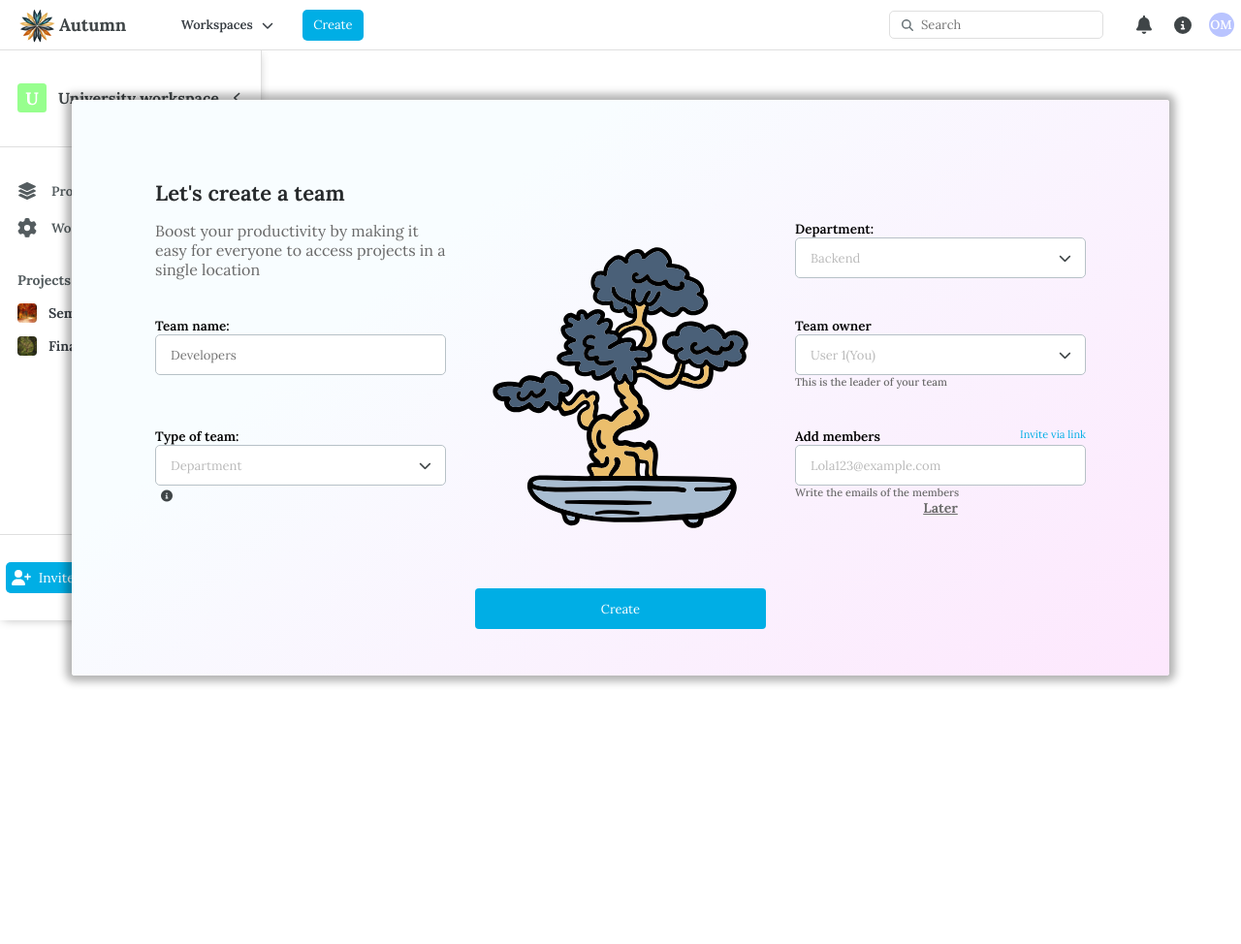
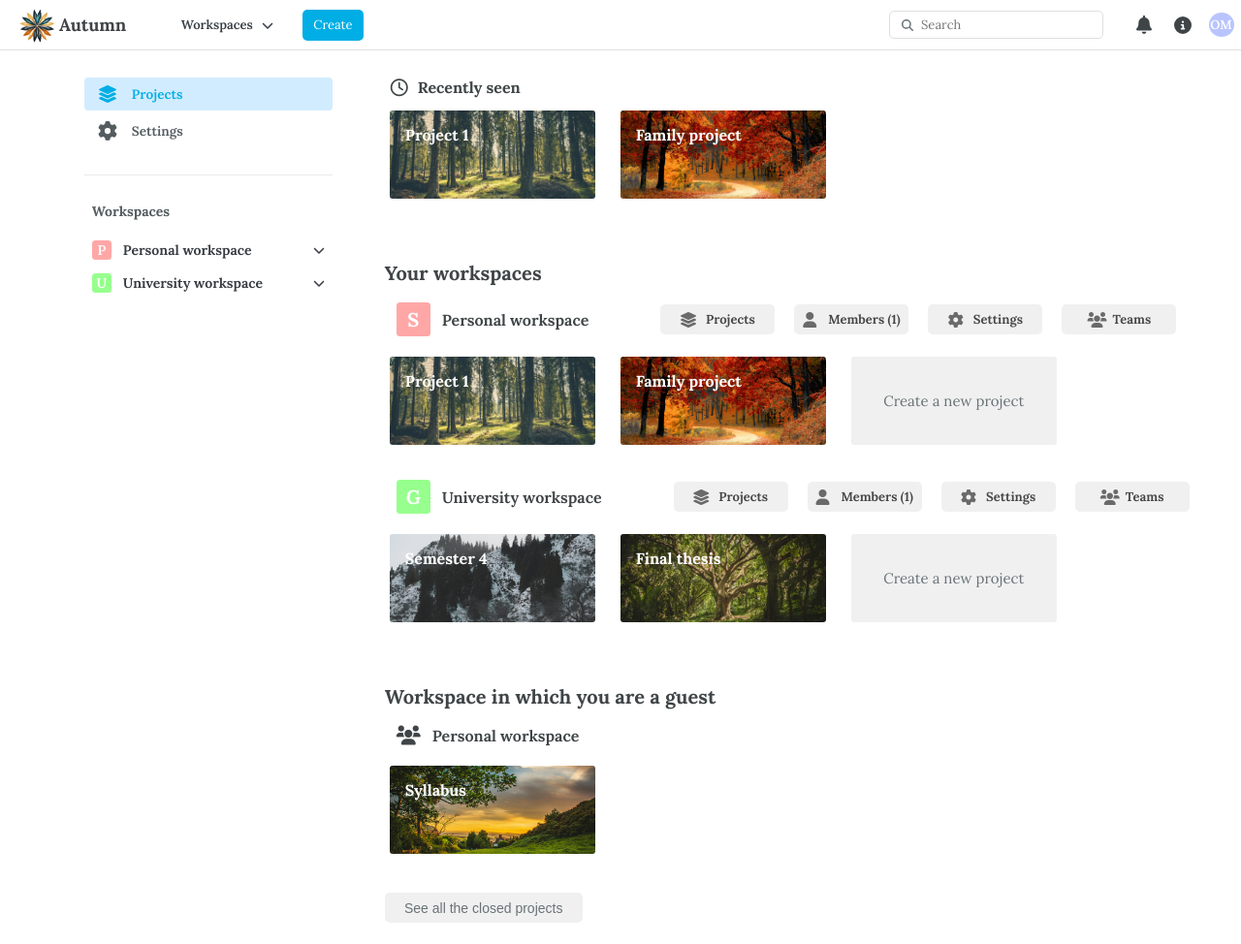
Before and after one commit to OscarS05/Autumn-Proyect-management, a PHP site: page / in a window 1280 px wide. Shown: the whole page at 97% size. Before the commit the page ends 707 px from the top, so only its background shows below. Run offline with PHP 8.4, Linux system fonts and the light colour scheme.

Commit message:
Your workspaces and projects screen has been finished with HTML, CSS, js for nagevation between team list screen and your workspaces and projects(main)

```diff
--- a/css/styles.css
+++ b/css/styles.css
@@ -257,7 +257,7 @@ input[type="text"]:focus {
     position: fixed;
     left: 170px;
     box-shadow: 0px 3px 10px -1px rgb(0, 0, 0, 30%);
-    z-index: 2;
+    z-index: 3;
     top: 52px;
     background-color: #FFFFFF;
 }
@@ -274,7 +274,6 @@ input[type="text"]:focus {
 }
 
 .container-your-workspaces {
-    gap: 2px;
     display: flex;
     flex-direction: column;
 }
@@ -743,12 +742,17 @@ input[type="text"]:focus {
 #sidebar {
     width: 285px;
     background-color: white;
-    /* border: 1px solid gray; */
-    position: fixed;
+    position: relative;
     top: 52px;
-    left: 75px;
     display: flex;
     justify-content: center;
+    margin: 0px 0px 0px 75px;
+    height: auto;
+    min-height: 300px;
+}
+
+.content-sidebar {
+    position: fixed;
 }
 
 .container-projects-settings {
@@ -790,7 +794,7 @@ input[type="text"]:focus {
     background-color: #E4ECF1;
 }
 
-#projects-sidebar.clicked {
+.projects-sidebar-styles.clicked {
     background-color: #D2ECFF;
 }
 
@@ -802,7 +806,7 @@ input[type="text"]:focus {
     background-image: url(../assets/images/layer-group-solid-blue.svg);
 }
 
-#projects-sidebar.clicked p {
+.projects-sidebar-styles.clicked p {
     color: #00AEE5;
 }
 
@@ -866,7 +870,7 @@ input[type="text"]:focus {
 /* ASIDE */
 
 #aside {
-    width: 270px;
+    width: 288px;
     height: 589px;
     border-right: 1px solid #DFDFDF;
     position: fixed;
@@ -892,8 +896,51 @@ input[type="text"]:focus {
     border-bottom: 1px solid #dfdfdf;
 }
 
+#chevron-left-aside:hover {
+    background-color: #c8d0d5;
+}
+
 .chevron-left-aside {
-    background-image: url(../assets/images/chevron-left-solid.svg);
+    display: flex;
+    padding: 12px;
+    align-items: center;
+    justify-content: center;
+    border-radius: 14px;
+}
+
+.chevron-left-aside-icon {
+    font-size: 12px;
+}
+
+.aside-hidden {
+    border-right: 1px solid #dfdfdf;
+    width: 20px;
+    height: 100vh;
+    position: fixed;
+    top: 52px;
+    box-shadow: 0px 2px 10px -3px rgb(0, 0, 0, 30%);
+}
+
+.container-chevron-right {
+    display: flex;
+    padding: 14px;
+    align-items: center;
+    justify-content: center;
+    border-radius: 47px;
+    height: 18px;
+    cursor: pointer;
+    border: 1px solid #dfdfdf;
+    background-color: #FFFFFF;
+    box-shadow: 0px 2px 10px -3px rgb(0, 0, 0, 30%);
+    margin: 10px 3px;
+}
+
+.container-chevron-right:hover {
+    background-color: #E4ECF1;
+}
+
+.container-chevron-right i {
+    font-size: 12px;
 }
 
 .img-semester-4 {
@@ -945,17 +992,17 @@ input[type="text"]:focus {
 }
 
 .container-projects-aside {
-    padding: 7px 36px 7px 18px;
-    width: 269px;
+    padding: 7px 18px 7px 18px;
+    width: 100%;
 }
 
 .projects-settings-aside {
     padding: 0px 18px;
-    width: 269px;
+    width: 100%;
 }
 
 .workspace-aside {
-    width: 269px;
+    width: 288px;
     padding: 7px 18px
 }
 
@@ -984,6 +1031,8 @@ input[type="text"]:focus {
     padding: 0px;
     gap: 8px;
 }
+
+
 
 
 
@@ -1021,3 +1070,192 @@ input[type="text"]:focus {
 #container-add-members div:nth-child(2) div {
     cursor: text;
 }
+
+
+
+/* Main: YOUR PROJECTS */
+
+#sidebar-yourWorkspaces {
+    display: flex;
+}
+
+#your-projects {
+    width: 900px;
+    height: auto;
+    top: 52px;
+    display: flex;
+    flex-direction: column;
+    position: relative;
+    margin: 0px 0px 22px 42px;
+}
+
+.title-workspace {
+    margin: 34px 0px 12px 0px;
+    color: #3f4547;
+    font-size: 20px;
+}
+
+.container-name-workspace {
+    display: flex;
+    align-items: center;
+}
+
+#letter-personal-workspace {
+    background-color: #FFA7A7;
+}
+
+.letter-workspace {
+    width: 35px;
+    height: 35px;
+    border-radius: 3.5px;
+    display: flex;
+    align-items: center;
+    justify-content: center;
+}
+
+.letter-workspace span {
+    font-size: 20px;
+    font-weight: bold;
+    color: #FFFFFF;
+}
+
+#letter-university-workspace {
+    background-color: #97FF8E;
+}
+
+.main-name-workspace {
+    color: #3f4547;
+    font-size: 17px;
+    font-weight: 650;
+}
+
+.container-title-buttons {
+    display: flex;
+    margin: 6px 0px 15px 12px;
+    gap: 62px;
+}
+
+.content-buttons {
+    display: flex;
+    align-items: center;
+    gap: 20px;
+}
+
+.buttons-workspace-style {
+    width: 118px;
+    height: 31px;
+    border-radius: 5px;
+    background-color: #F0F0F0;
+    display: flex;
+    align-items: center;
+    justify-content: center;
+    gap: 10px;
+    cursor: pointer;
+}
+
+.buttons-workspace-style i {
+    width: 16px;
+}
+
+.buttons-workspace-style span {
+    color: #454545;
+    font-size: 13px;
+    font-weight: 650;
+}
+
+.name-workspace-main {
+    font-size: 16px;
+    font-weight: 650;
+    color: #3f4547;
+    margin: 0px 12px;
+}
+
+.container-projects {
+    display: flex;
+    gap: 26px;
+    margin: 0px 5px 30px 5px;
+    padding: 6px 0px 0px 0px;
+}
+
+.projects-styles {
+    width: 212px;
+    height: 91px;
+    border-radius: 3px;
+    background-size: cover;
+    padding: 15px 16px;
+    cursor: pointer;
+}
+
+.new-project-styles {
+    background-color: #F0F0F0;
+    display: flex;
+    align-items: center;
+    justify-content: center;
+}
+
+#create-new-project p {
+    color: #697377;
+    font-size: 15px;
+    font-weight: 100;
+}
+
+.projects-styles p {
+    font-size: 16px;
+    font-weight: bold;
+    color: #FFFFFF;
+}
+
+#project-1 {
+    background-image: url(../assets/images/bosque-1.png);
+
+}
+
+#family-project {
+    background-image: url(../assets/images/bosque-3.jpeg);
+}
+
+.title-container-recently-seen {
+    display: flex;
+    align-items: center;
+    margin: 28px 0px 8px 6px;
+}
+
+.clock-main {
+    font-size: 18px;
+    margin: 0px 10px 0px 0px;
+}
+
+.title-recently-seen {
+    font-size: 16px;
+    margin: 0px;
+}
+
+#semester-4 {
+    background-image: url(../assets/images/bosque-4.jpeg);
+}
+
+#final-thesis {
+    background-image: url(../assets/images/bosque-2.jpeg);
+}
+
+#syllabus-project {
+    background-image: url(../assets/images/bosque-5.jpg);
+}
+
+.users-a-guest {
+    font-size: 20px;
+}
+
+#closed-projects-button {
+    color: #697377;
+    font-size: 14px;
+    font-weight: 300;
+    background-color: #F0F0F0;
+    border-radius: 5px;
+    width: 204px;
+    height: 31px;
+    border: none;
+    outline: none;
+    cursor: pointer;
+    margin: 10px 0px 0px 0px;
+}
--- a/includes/aside.php
+++ b/includes/aside.php
@@ -1,4 +1,12 @@
-<aside id="aside" class="">
+<div class="aside-hidden inactive">
+
+    <div class="container-chevron-right">
+        <i class="fa-solid fa-chevron-right" style="color: #3f4547;"></i>
+    </div>
+
+</div>
+
+<aside id="aside" class="inactive">
 
     <div class="container-workspace-name-aside">
         <div id="university-workspace" class="workspace-aside container-workspace-sidebar-styles">
@@ -19,15 +27,16 @@
 
             </div>
 
-            <div class="chevron-left-aside chevron-down"></div>
+            <div id="chevron-left-aside" class="chevron-left-aside chevron-down">
+                <i class="fa-solid fa-chevron-left chevron-left-aside-icon" style="color: #3f4547;"></i>
+            </div>
 
         </div>
-
     </div>
 
     <div class="container-projects-settings">
 
-        <div id="projects-sidebar" class="projects-settings-aside content-projects-settings">
+        <div id="projects-aside" class="projects-settings-aside content-projects-settings projects-sidebar-styles">
 
             <div class="img-projects-sidebar"></div>
 
@@ -55,7 +64,7 @@
 
                 <div class="img-ellipsis icon-styles"></div>
 
-                <div class="img-plus icon-styles"></div>
+                <div id="img-plus-aside" class="img-plus icon-styles"></div>
 
             </div>
 
--- a/includes/create-team.php
+++ b/includes/create-team.php
@@ -1,6 +1,6 @@
-<div id="container-screen-create-team" class="container-creation-screen size-container">
+<div id="container-screen-create-team" class="container-creation-screen">
 
-    <div id="create-a-team" class="creation-screen-styles">
+    <div id="create-a-team" class="creation-screen-styles inactive">
 
         <form id="form-create-team" class="form-create-workspace">
 
--- a/includes/sidebar.php
+++ b/includes/sidebar.php
@@ -4,7 +4,7 @@
 
         <div class="container-projects-settings">
 
-            <div id="projects-sidebar" class="content-projects-settings">
+            <div id="projects-sidebar" class="content-projects-settings projects-sidebar-styles">
 
                 <div class="img-projects-sidebar"></div>
 
--- /dev/null
+++ b/includes/your-workspaces.php
@@ -0,0 +1,221 @@
+<main id="your-projects" class="">
+
+    <div class="container-your-projects">
+
+        <div class="container-recently-seen">
+
+            <div class="container-your-workspaces">
+
+                <div class="title-container-recently-seen">
+
+                    <i class="fa-regular fa-clock clock-main" style="color: #3f4547;"></i>
+                    <h3 class="title-workspace title-recently-seen">Recently seen</h3>
+
+                </div>
+
+                <div class="container-projects">
+
+                    <div id="project-1" class="projects-styles">
+
+                        <p>Project 1</p>
+
+                    </div>
+
+                    <div id="family-project" class="projects-styles">
+
+                        <p>Family project</p>
+
+                    </div>
+
+                </div>
+
+            </div>
+
+        </div>
+
+        <div class="container-your-workspaces">
+
+            <h3 class="title-workspace">Your workspaces</h3>
+
+            <div id="container-personal-workspace">
+
+                <div class="container-title-buttons">
+
+                    <div class="container-name-workspace">
+
+                        <div id="letter-personal-workspace" class="letter-workspace">
+                            <span>S</span>
+                        </div>
+
+                        <span class="name-workspace-main">Personal workspace</span>
+
+                    </div>
+
+                    <div class="content-buttons">
+
+                        <div id="button-projects" class="buttons-workspace-style">
+
+                            <i class="fa-solid fa-layer-group" style="color: #6a6a6a;"></i>
+                            <span>Projects</span>
+
+                        </div>
+
+                        <div id="button-members" class="buttons-workspace-style">
+
+                            <i class="fa-solid fa-user" style="color: #6a6a6a;"></i>
+                            <span>Members (<span>1</span>)</span>
+
+                        </div>
+
+                        <div id="button-settings" class="buttons-workspace-style">
+
+                            <i class="fa-solid fa-gear" style="color: #6a6a6a;"></i>
+                            <span>Settings</span>
+
+                        </div>
+
+                        <div id="button-teams" class="buttons-workspace-style">
+
+                            <i class="fa-solid fa-users" style="color: #6a6a6a;"></i>
+                            <span>Teams</span>
+
+                        </div>
+
+                    </div>
+
+                </div>
+
+                <div class="container-projects">
+
+                    <div id="project-1" class="projects-styles">
+
+                        <p>Project 1</p>
+
+                    </div>
+
+                    <div id="family-project" class="projects-styles">
+
+                        <p>Family project</p>
+
+                    </div>
+
+                    <div id="create-new-project" class="new-project-styles projects-styles">
+
+                        <p>Create a new project</p>
+
+                    </div>
+
+                </div>
+
+            </div>
+
+            <div id="container-university-workspace">
+
+                <div class="container-title-buttons">
+
+                    <div class="container-name-workspace">
+
+                        <div id="letter-university-workspace" class="letter-workspace">
+                            <span>G</span>
+                        </div>
+
+                        <span class="name-workspace-main">University workspace</span>
+
+                    </div>
+
+                    <div class="content-buttons">
+
+                        <div id="button-projects" class="buttons-workspace-style">
+
+                            <i class="fa-solid fa-layer-group" style="color: #6a6a6a;"></i>
+                            <span>Projects</span>
+
+                        </div>
+
+                        <div id="button-members" class="buttons-workspace-style">
+
+                            <i class="fa-solid fa-user" style="color: #6a6a6a;"></i>
+                            <span>Members (<span>1</span>)</span>
+
+                        </div>
+
+                        <div id="button-settings" class="buttons-workspace-style">
+
+                            <i class="fa-solid fa-gear" style="color: #6a6a6a;"></i>
+                            <span>Settings</span>
+
+                        </div>
+
+                        <div id="button-teams" class="buttons-workspace-style">
+
+                            <i class="fa-solid fa-users" style="color: #6a6a6a;"></i>
+                            <span>Teams</span>
+
+                        </div>
+
+                    </div>
+
+                </div>
+
+                <div class="container-projects">
+
+                    <div id="semester-4" class="projects-styles">
+
+                        <p>Semester 4</p>
+
+                    </div>
+
+                    <div id="final-thesis" class="projects-styles">
+
+                        <p>Final thesis</p>
+
+                    </div>
+
+                    <div id="create-new-project" class="new-project-styles projects-styles">
+
+                        <p>Create a new project</p>
+
+                    </div>
+
+                </div>
+
+            </div>
+
+        </div>
+
+        <div id="container-you-are-guest" class="container-your-workspaces">
+
+            <h3 class="title-workspace">Workspace in which you are a guest</h3>
+
+            <div id="container-personal-workspace">
+
+                <div class="container-title-buttons">
+
+                    <div class="container-name-workspace">
+
+                        <i class="fa-solid fa-users users-a-guest" style="color: #3f4547;"></i>
+                        <span class="name-workspace-main">Personal workspace</span>
+
+                    </div>
+
+                </div>
+
+                <div class="container-projects">
+
+                    <div id="syllabus-project" class="projects-styles">
+
+                        <p>Syllabus</p>
+
+                    </div>
+
+                </div>
+
+            </div>
+
+        </div>
+
+        <button id="closed-projects-button">See all the closed projects</button>
+
+    </div>
+
+</main>
--- a/index.php
+++ b/index.php
@@ -10,7 +10,12 @@
 </head>
 <body>
     <?php include('includes/header.php'); ?>
-    <!-- <?php include('includes/sidebar.php'); ?> -->
+
+    <main id="sidebar-yourWorkspaces" class="">
+        <?php include('includes/sidebar.php'); ?>
+        <?php include('includes/your-workspaces.php'); ?>
+    </main>
+
     <?php include('includes/aside.php'); ?>
     <?php include('includes/create-workspace.php'); ?>
     <?php include('includes/create-team.php'); ?>
--- a/js/main.js
+++ b/js/main.js
@@ -27,17 +27,26 @@ let laterAddMembers = document.querySelector('.later-add-members');
 let shadow = document.querySelector('.shadow');
         // Create a team
 let ContainerCreateTeam = document.querySelector('#container-screen-create-team');
+        // Workspaces and projects screen (Main)
+let containerSidebarYourWorkspaces = document.querySelector('#sidebar-yourWorkspaces');
+let yourWorkspacesProjects = document.querySelector('#your-projects');
+let containerYourProjects = document.querySelector('.container-your-projects');
+let buttonTeams = document.querySelector('#button-teams');
     // Sidebar
 let sidebar = document.querySelector('#sidebar');
+let contentSidebar = document.querySelector('.content-sidebar');
 let contentProjectsSidebar = document.querySelector('#projects-sidebar');
 let contentSettingsSidebar = document.querySelector('#settings-sidebar');
 let imgProjectSidebar = document.querySelector('.img-projects-sidebar');
 let imgSettingsSidebar = document.querySelector('.img-settings-sidebar');
     // Aside
 let asideWhite = document.querySelector('#aside');
-let buttonProjectsAside = document.querySelector('#projects-sidebar');
-    // Projects homepage
-let projectsHomepage = document.querySelector('#projects-homepage');
+let projectsAside = document.querySelector('#projects-aside');
+let chevronLeftAside = document.querySelector('#chevron-left-aside');
+let asideHidden = document.querySelector('.aside-hidden');
+let containerChevronRight = document.querySelector('.container-chevron-right');
+let imgPlusAside = document.querySelector('#img-plus-aside');
+
 
 
 
@@ -100,6 +109,8 @@ function buttonsNavbar() {
 }
 buttonsNavbar();
 
+
+
     // create a project
         // dropdown select workspace
 function dropdownOptionsInputs() {
@@ -118,6 +129,8 @@ function dropdownOptionsInputs() {
         }
     });
 }
+
+
         // funcionalidad de los icons chevron left y x-solid
 function iconsCreateProject(){
     document.querySelector('.x-create-project').addEventListener('click', function(){
@@ -132,6 +145,8 @@ function iconsCreateProject(){
 }
 dropdownOptionsInputs();
 iconsCreateProject();
+
+
 
     // create a workspace
 function iconsCreateWorkspace() {
@@ -165,27 +180,40 @@ function iconsCreateWorkspace() {
 }
 iconsCreateWorkspace();
 
-// funcionalidad al dar click en los botones del sidebar: clicked a color azul en el sidebar
+
+
+// funcionalidades al dar click en los botones del sidebar
 function clickedProjectsSettingsSidebar() {
+
+    if (!yourWorkspacesProjects.classList.contains('inactive')) {
+        contentProjectsSidebar.classList.add('clicked');
+        imgProjectSidebar.classList.add('clicked');
+    }
 
     contentProjectsSidebar.addEventListener('click', function() {
 
-        if(contentSettingsSidebar.classList.contains('clicked')){
+        if(!yourWorkspacesProjects.classList.contains('inactive')) {
+            contentProjectsSidebar.classList.add('clicked');
+            imgProjectSidebar.classList.add('clicked');
+        }else if(contentSettingsSidebar.classList.contains('clicked')){
             contentSettingsSidebar.classList.remove('clicked');
             imgSettingsSidebar.classList.remove('clicked');
             contentProjectsSidebar.classList.add('clicked');
             imgProjectSidebar.classList.add('clicked');
             projectsHomepage.classList.remove('inactive');
-        } else {
+        }else {
             this.classList.toggle('clicked');
             imgProjectSidebar.classList.toggle('clicked');
         }
 
-    })
+    });
 
     contentSettingsSidebar.addEventListener('click', function(){
 
-        if(contentProjectsSidebar.classList.contains('clicked')){
+        if(!yourWorkspacesProjects.classList.contains('inactive')){
+            contentSettingsSidebar.classList.remove('clicked');
+            imgSettingsSidebar.classList.remove('clicked');
+        } else if(contentProjectsSidebar.classList.contains('clicked')){
             contentProjectsSidebar.classList.remove('clicked');
             imgProjectSidebar.classList.remove('clicked');
             contentSettingsSidebar.classList.add('clicked');
@@ -195,34 +223,85 @@ function clickedProjectsSettingsSidebar() {
             imgSettingsSidebar.classList.toggle('clicked');
         }
 
-    })
+    });
 
 }
+clickedProjectsSettingsSidebar();
 
-clickedProjectsSettingsSidebar();
+
+
+// Workspace and projects screen: Main
+function MainWorkspaceFunctions() {
+
+    buttonTeams.addEventListener('click', function(){
+        contentSidebar.classList.add('inactive');
+        asideWhite.classList.remove('inactive');
+        containerYourProjects.classList.add('inactive');
+        containerSidebarYourWorkspaces.style.height = '0px';
+        sidebar.style.width = '0px';
+        sidebar.style.margin = '0px';
+        yourWorkspacesProjects.style.width = '0px';
+        yourWorkspacesProjects.style.margin = '0px';
+    });
+
+}
+MainWorkspaceFunctions();
+
+
 
 // si se da click al logo, mostrar la página de inicio.
 function logoNavbarFunction() {
     logoNavbar.addEventListener('click', function() {
-        if(!asideWhite.classList.contains('inactive')){
-            asideWhite.classList.add('inactive');
-            sidebar.classList.remove('inactive');
-        }
+        contentSidebar.classList.remove('inactive');
+        asideWhite.classList.add('inactive');
+        containerYourProjects.classList.remove('inactive');
+        containerSidebarYourWorkspaces.style.height = '';
+        sidebar.style.width = '';
+        sidebar.style.margin = '';
+        yourWorkspacesProjects.style.width = '';
+        yourWorkspacesProjects.style.margin = '';
     });
     nameLogo.addEventListener('click', function(){
-        if(!asideWhite.classList.contains('inactive')){
-            asideWhite.classList.add('inactive');
-            sidebar.classList.remove('inactive');
-        }
+        contentSidebar.classList.remove('inactive');
+        asideWhite.classList.add('inactive');
+        containerYourProjects.classList.remove('inactive');
+        containerSidebarYourWorkspaces.style.height = '';
+        sidebar.style.width = '';
+        sidebar.style.margin = '';
+        yourWorkspacesProjects.style.width = '';
+        yourWorkspacesProjects.style.margin = '';
     });
 }
 logoNavbarFunction();
 
-//Dar click a projects del sidebar
-function projects() {
-    buttonProjectsAside.addEventListener('click', function(){
-        if(projectsHomepage.classList.contains('inactive')){
-            projectsHomepage.classList.remove('inactive')
-        }
-    })
+
+
+// Functionalities of aside
+function asideFunctions() {
+    projectsAside.addEventListener('click', function() {
+        contentSidebar.classList.remove('inactive');
+        asideWhite.classList.add('inactive');
+        containerYourProjects.classList.remove('inactive');
+        containerSidebarYourWorkspaces.style.height = '';
+        sidebar.style.width = '';
+        sidebar.style.margin = '';
+        yourWorkspacesProjects.style.width = '';
+        yourWorkspacesProjects.style.margin = '';
+    });
+
+    chevronLeftAside.addEventListener('click', function() {
+        asideWhite.classList.add('inactive');
+        asideHidden.classList.remove('inactive');
+    });
+
+    containerChevronRight.addEventListener('click', function() {
+        asideWhite.classList.remove('inactive');
+        asideHidden.classList.add('inactive');
+    });
+
+    imgPlusAside.addEventListener('click', function(){
+        createAProject.classList.remove('inactive');
+        createButtonNavbar.classList.add('clicked');
+    });
 }
+asideFunctions();
```
Also changed, not shown: assets/images/clock-regular.svg (deleted).
